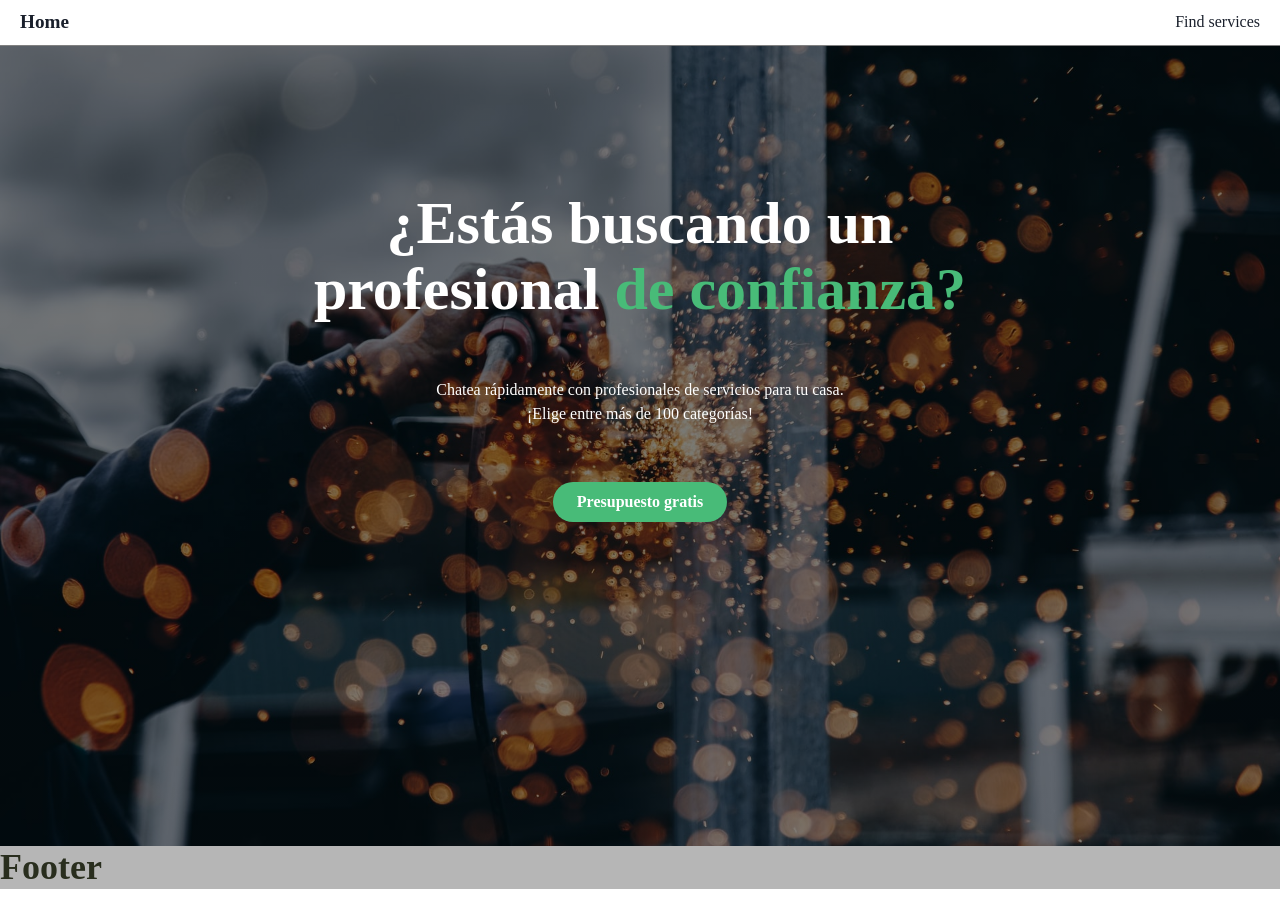
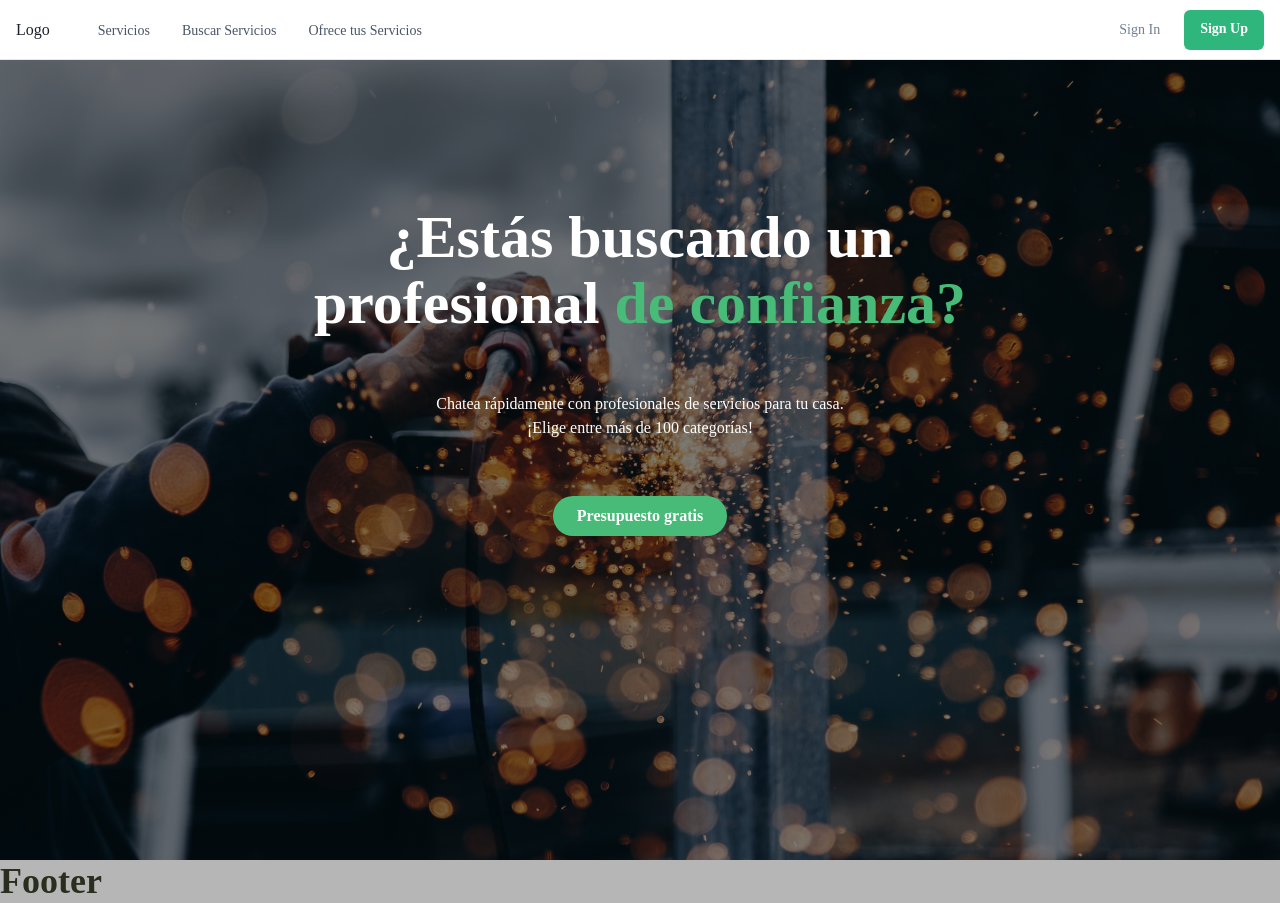
Before and after one commit to RubritCorp/Rubrit-App, a Next.js app: page / in a window 1280 px wide. Built offline with nearby package versions, Linux system fonts and the light colour scheme; a web font is replaced by a local one.

Commit message:
feat(addingNavbar)

```diff
--- a/src/components/NavBar/index.tsx
+++ b/src/components/NavBar/index.tsx
@@ -1,16 +1,282 @@
-import Link from "next/link";
-// styles
-import style from "../../styles/Navbar.module.css";
+import {
+  Box,
+  Flex,
+  Text,
+  IconButton,
+  Button,
+  Stack,
+  Collapse,
+  Icon,
+  Link,
+  Popover,
+  PopoverTrigger,
+  PopoverContent,
+  useColorModeValue,
+  useBreakpointValue,
+  useDisclosure,
+} from "@chakra-ui/react";
+import {
+  HamburgerIcon,
+  CloseIcon,
+  ChevronDownIcon,
+  ChevronRightIcon,
+} from "@chakra-ui/icons";
 
-const Navbar: React.FC = () => {
+export default function WithSubnavigation() {
+  const { isOpen, onToggle } = useDisclosure();
+
   return (
-    <nav className={style.navContainer}>
-      <span><Link href="/">Home</Link></span>
-      <ul>
-        <li><Link href="/findservices">Find services</Link></li>
-      </ul>
-    </nav>
+    <Box>
+      <Flex
+        bg={useColorModeValue("white", "gray.800")}
+        color={useColorModeValue("gray.600", "white")}
+        minH={"60px"}
+        py={{ base: 2 }}
+        px={{ base: 4 }}
+        borderBottom={1}
+        borderStyle={"solid"}
+        borderColor={useColorModeValue("gray.200", "gray.900")}
+        align={"center"}
+      >
+        <Flex
+          flex={{ base: 1, md: "auto" }}
+          ml={{ base: -2 }}
+          display={{ base: "flex", md: "none" }}
+        >
+          <IconButton
+            onClick={onToggle}
+            icon={
+              isOpen ? <CloseIcon w={3} h={3} /> : <HamburgerIcon w={5} h={5} />
+            }
+            variant={"ghost"}
+            aria-label={"Toggle Navigation"}
+          />
+        </Flex>
+        <Flex flex={{ base: 1 }} justify={{ base: "center", md: "start" }}>
+          <Link href="/" _hover={{ textDecoration: "none", scale: "2" }}>
+            <Text
+              textAlign={useBreakpointValue({ base: "center", md: "left" })}
+              fontFamily={"heading"}
+              color={useColorModeValue("gray.800", "white")}
+            >
+              Logo
+            </Text>
+          </Link>
+
+          <Flex display={{ base: "none", md: "flex" }} ml={10}>
+            <DesktopNav />
+          </Flex>
+        </Flex>
+
+        <Stack
+          flex={{ base: 1, md: 0 }}
+          justify={"flex-end"}
+          direction={"row"}
+          spacing={6}
+        >
+          <Button as={"a"} fontSize={"sm"} fontWeight={400} variant={"link"}>
+            Sign In
+          </Button>
+
+          <Button
+            display={{ base: "none", md: "inline-flex" }}
+            fontSize={"sm"}
+            fontWeight={600}
+            color={"white"}
+            bg={"#2EB67D"}
+            _hover={{
+              bg: "#33a173",
+            }}
+          >
+            Sign Up
+          </Button>
+        </Stack>
+      </Flex>
+
+      <Collapse in={isOpen} animateOpacity>
+        <MobileNav />
+      </Collapse>
+    </Box>
+  );
+}
+
+const DesktopNav = () => {
+  const linkColor = useColorModeValue("gray.600", "gray.200");
+  const linkHoverColor = useColorModeValue("gray.800", "white");
+  const popoverContentBgColor = useColorModeValue("white", "gray.800");
+
+  return (
+    <Stack direction={"row"} spacing={4}>
+      {NAV_ITEMS.map((navItem) => (
+        <Box key={navItem.label}>
+          <Popover trigger={"hover"} placement={"bottom-start"}>
+            <PopoverTrigger>
+              <Link
+                p={2}
+                href={navItem.href ?? "#"}
+                fontSize={"sm"}
+                fontWeight={500}
+                color={linkColor}
+                _hover={{
+                  textDecoration: "none",
+                  color: linkHoverColor,
+                }}
+              >
+                {navItem.label}
+              </Link>
+            </PopoverTrigger>
+
+            {navItem.children && (
+              <PopoverContent
+                border={0}
+                boxShadow={"xl"}
+                bg={popoverContentBgColor}
+                p={4}
+                rounded={"xl"}
+                minW={"sm"}
+              >
+                <Stack>
+                  {navItem.children.map((child) => (
+                    <DesktopSubNav key={child.label} {...child} />
+                  ))}
+                </Stack>
+              </PopoverContent>
+            )}
+          </Popover>
+        </Box>
+      ))}
+    </Stack>
   );
 };
 
-export default Navbar;
+const DesktopSubNav = ({ label, href, subLabel }: NavItem) => {
+  return (
+    <Link
+      href={href}
+      role={"group"}
+      display={"block"}
+      p={2}
+      rounded={"md"}
+      _hover={{ bg: useColorModeValue("green.50", "gray.900") }}
+    >
+      <Stack direction={"row"} align={"center"}>
+        <Box>
+          <Text
+            transition={"all .3s ease"}
+            _groupHover={{ color: "green.400" }}
+            fontWeight={500}
+          >
+            {label}
+          </Text>
+          <Text fontSize={"sm"}>{subLabel}</Text>
+        </Box>
+        <Flex
+          transition={"all .3s ease"}
+          transform={"translateX(-10px)"}
+          opacity={0}
+          _groupHover={{ opacity: "100%", transform: "translateX(0)" }}
+          justify={"flex-end"}
+          align={"center"}
+          flex={1}
+        >
+          <Icon color={"green.400"} w={5} h={5} as={ChevronRightIcon} />
+        </Flex>
+      </Stack>
+    </Link>
+  );
+};
+
+const MobileNav = () => {
+  return (
+    <Stack
+      bg={useColorModeValue("white", "gray.800")}
+      p={4}
+      display={{ md: "none" }}
+    >
+      {NAV_ITEMS.map((navItem) => (
+        <MobileNavItem key={navItem.label} {...navItem} />
+      ))}
+    </Stack>
+  );
+};
+
+const MobileNavItem = ({ label, children, href }: NavItem) => {
+  const { isOpen, onToggle } = useDisclosure();
+
+  return (
+    <Stack spacing={4} onClick={children && onToggle}>
+      <Flex
+        py={2}
+        as={Link}
+        href={href ?? "#"}
+        justify={"space-between"}
+        align={"center"}
+        _hover={{
+          textDecoration: "none",
+        }}
+      >
+        <Text
+          fontWeight={600}
+          color={useColorModeValue("gray.600", "gray.200")}
+        >
+          {label}
+        </Text>
+        {children && (
+          <Icon
+            as={ChevronDownIcon}
+            transition={"all .25s ease-in-out"}
+            transform={isOpen ? "rotate(180deg)" : ""}
+            w={6}
+            h={6}
+          />
+        )}
+      </Flex>
+
+      <Collapse in={isOpen} animateOpacity style={{ marginTop: "0!important" }}>
+        <Stack
+          mt={2}
+          pl={4}
+          borderLeft={1}
+          borderStyle={"solid"}
+          borderColor={useColorModeValue("gray.200", "gray.700")}
+          align={"start"}
+        >
+          {children &&
+            children.map((child) => (
+              <Link key={child.label} py={2} href={child.href}>
+                {child.label}
+              </Link>
+            ))}
+        </Stack>
+      </Collapse>
+    </Stack>
+  );
+};
+
+interface NavItem {
+  label: string;
+  subLabel?: string;
+  children?: Array<NavItem>;
+  href?: string;
+}
+
+const NAV_ITEMS: Array<NavItem> = [
+  {
+    label: "Servicios",
+    children: [
+      {
+        label: "Albañil",
+        subLabel: "A",
+        href: "/",
+      },
+    ],
+  },
+  {
+    label: "Buscar Servicios",
+    href: "/findservices",
+  },
+  {
+    label: "Ofrece tus Servicios",
+    href: "/",
+  },
+];
```
